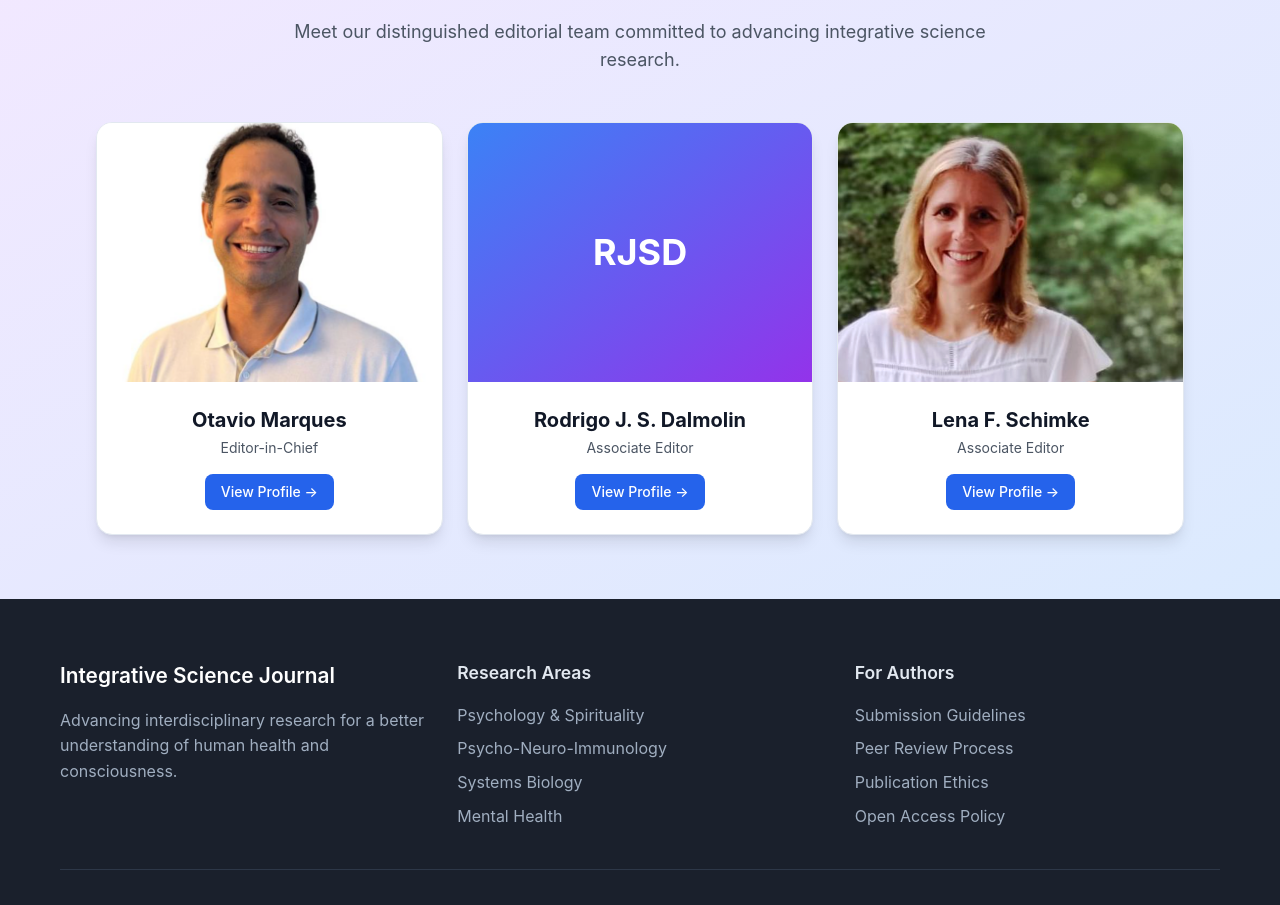
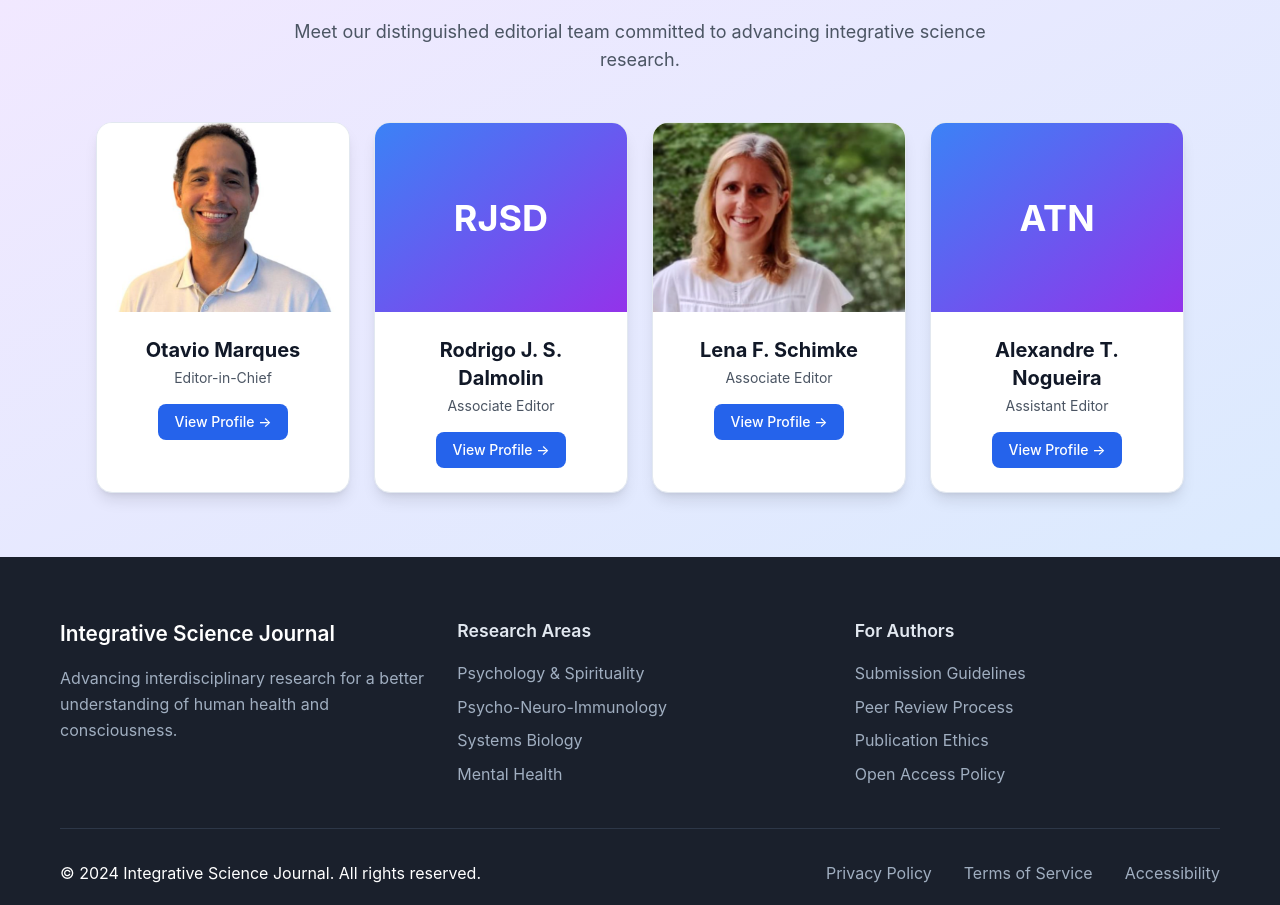
Before and after one commit to Integrative-Sciences/website, a React (Create React App) app: page / in a window 1280 px wide. Shown: the part 3200-4105 px from the top of the page. Built offline with nearby package versions, Linux system fonts and the light colour scheme.

Commit message:
Feat(router): Implement editor profile routes
Adds react-router-dom for navigation
Creates routes for editor profiles with dynamic URLs
Filters bios to remove incomplete entries

```diff
--- a/package.json
+++ b/package.json
@@ -15,12 +15,14 @@
     "@types/node": "^16.18.126",
     "@types/react": "^19.1.12",
     "@types/react-dom": "^19.1.9",
+    "@types/react-router-dom": "^5.3.3",
     "class-variance-authority": "^0.7.1",
     "clsx": "^2.1.1",
     "lucide-react": "^0.544.0",
     "react": "^19.1.1",
     "react-dom": "^19.1.1",
     "react-icons": "^5.5.0",
+    "react-router-dom": "^7.9.3",
     "react-scripts": "5.0.1",
     "tailwind-merge": "^3.3.1",
     "tailwindcss": "^3.4.17",
--- a/src/App.tsx
+++ b/src/App.tsx
@@ -1,4 +1,5 @@
 import React from 'react';
+import { BrowserRouter as Router, Routes, Route } from 'react-router-dom';
 import './App.css';
 import Header from './components/Header';
 import Hero from './components/Hero';
@@ -7,16 +8,29 @@ import About from './components/About';
 import Editors from './components/Editors';
 import Footer from './components/Footer';
 
-function App() {
+function HomePage() {
   return (
-    <div className="App">
-      <Header />
+    <>
       <Hero />
       <Topics />
       <About />
       <Editors />
-      <Footer />
-    </div>
+    </>
+  );
+}
+
+function App() {
+  return (
+    <Router>
+      <div className="App">
+        <Header />
+        <Routes>
+          <Route path="/" element={<HomePage />} />
+          <Route path="/editors/:editorPath" element={<Editors />} />
+        </Routes>
+        <Footer />
+      </div>
+    </Router>
   );
 }
 
--- a/src/bios.ts
+++ b/src/bios.ts
@@ -10,20 +10,31 @@ export const bios = [
         "name": "Otavio Marques",
         "title": "Editor-in-Chief",
         "bio": "Otávio Cabral-Marques is a scientist in immunology and psychology whose research advances integrative, systems-level approaches to human health. He is Professor of Molecular Medicine in the Department of Internal Medicine at the University of São Paulo's School of Medicine (FM-USP) and a researcher at the D'Or Institute for Research and Education (IDOR). His work brings together psychoneuroimmunology, multi-omics and network science to elucidate immune responses and molecular mechanisms across psychiatry, infection, autoimmunity and cancer. Trained in both Biology and Psychology, Cabral-Marques earned his MSc and PhD in Immunology at USP, with doctoral research at the University of Washington School of Medicine and Seattle Children's Research Institute, followed by postdoctoral fellowships in Brazil and Germany (Universities of Lübeck and Freiburg). As editor, he champions rigorous interdisciplinary science, fostering discoveries that connect molecules, circuits and behavior with clinical relevance.",
-        "image": otavioImage
+        "image": otavioImage,
+        "path": "otavio"
     },
     {
         "id": 2,
         "name": "Rodrigo J. S. Dalmolin",
         "title": "Associate Editor",
         "bio": "Rodrigo J. S. Dalmolin is an Associate Professor at the Federal University of Rio Grande do Norte (UFRN), where he coordinates the Graduate Program in Bioinformatics (PPG-Bioinfo) and leads the Dalmolin Systems Biology Group (BioME-IMD). He holds a PhD in Biochemistry from the Federal University of Rio Grande do Sul, where he also completed his MSc and BSc in Biological Sciences. His research focuses on bioinformatics, systems biology, regulatory networks, and transcriptomics, with applications to complex diseases, cancer, and evolutionary biology. He has developed computational tools and pipelines widely used in omics analyses. He has extensive experience in graduate education, research coordination, and scientific leadership, serving on evaluation committees, editorial boards, and scientific societies. He is currently a member of the Director Board of the Brazilian Society of Genetics (SBG).",
-        "image": null
+        "image": null,
+        "path": "rodrigo"
     },
     {
         "id": 3,
         "name": "Lena F. Schimke",
         "title": "Associate Editor",
         "bio": "Lena F. Schimke holds a medical degree and a PhD in Medicine from the Ludwig Maximilian University of Munich (2011), followed by residency training in Immunology and Rheumatology at the University of Lübeck and the University of Freiburg (2015–2019). She completed two postdoctoral fellowships at the Institute of Biomedical Sciences of the University of São Paulo (2011–2015; 2019–2024), focusing on infectious diseases, inborn errors of immunity, and systems biology. Her research integrates high-throughput data analysis, bioinformatics, and systems immunology to elucidate molecular mechanisms underlying chronic infectious and autoimmune diseases. She has been awarded research funding from several leading national and international agencies, including the European Society for Immunodeficiencies (ESID), the Latin American Society for Immunodeficiencies (LASID), Dimension Sciences, the Clinical Scientist program of the University of Lübeck, the São Paulo Research Foundation (FAPESP), and the National Council for Scientific and Technological Development (CNPq). In addition to her academic trajectory, she practices as a clinician and rheumatologist in specialized medical centers.",
-        "image": lenaImage
+        "image": lenaImage,
+        "path": "lena"
+    },
+    {
+        "id": 4,
+        "name": "Alexandre T. Nogueira",
+        "title": "Assistant Editor",
+        "bio": "Alexandre T. Nogueira is a Brazilian computer engineer",
+        "path": "alex",
+        "image": null
     }
 ]
--- a/src/components/Editors.tsx
+++ b/src/components/Editors.tsx
@@ -1,4 +1,5 @@
-import React, { useState } from 'react';
+import React, { useState, useEffect } from 'react';
+import { useParams, useNavigate, useLocation } from 'react-router-dom';
 import { bios } from '../bios';
 import { Card, CardContent } from './ui/card';
 import { Dialog, DialogContent, DialogHeader, DialogTitle, DialogDescription } from './ui/dialog';
@@ -6,18 +7,45 @@ import { Dialog, DialogContent, DialogHeader, DialogTitle, DialogDescription } f
 interface Editor {
   id: number;
   name: string;
-  title: string;
-  bio: string;
-  image: string | null;
+  title?: string;
+  bio?: string;
+  image?: string | null;
+  path?: string;
 }
 
 const Editors: React.FC = () => {
+  const { editorPath } = useParams<{ editorPath: string }>();
+  const navigate = useNavigate();
+  const location = useLocation();
   const [selectedEditor, setSelectedEditor] = useState<Editor | null>(null);
   const [isModalOpen, setIsModalOpen] = useState(false);
 
+  // Filter out incomplete entries
+  const completeEditors = bios.filter(bio => bio.title && bio.bio && bio.path);
+
+  // Check if we're on an editor page based on URL
+  useEffect(() => {
+    if (editorPath) {
+      const editor = completeEditors.find(bio => bio.path === editorPath);
+      if (editor) {
+        setSelectedEditor(editor);
+        setIsModalOpen(true);
+      } else {
+        // If editor not found, redirect to home
+        navigate('/', { replace: true });
+      }
+    } else {
+      setSelectedEditor(null);
+      setIsModalOpen(false);
+    }
+  }, [editorPath, navigate, completeEditors]);
+
   const handleViewProfile = (editor: Editor) => {
-    setSelectedEditor(editor);
-    setIsModalOpen(true);
+    navigate(`/editors/${editor.path}`);
+  };
+
+  const handleCloseModal = () => {
+    navigate('/', { replace: true });
   };
 
   return (
@@ -32,7 +60,7 @@ const Editors: React.FC = () => {
           </div>
 
           <div className="flex flex-col lg:flex-row gap-6 justify-center items-stretch">
-            {bios.map((editor, index) => (
+            {completeEditors.map((editor, index) => (
               <Card
                 key={index}
                 className="flex-1 max-w-sm mx-auto lg:mx-0 bg-white rounded-2xl overflow-hidden shadow-lg hover:shadow-xl transition-all duration-300 transform hover:-translate-y-1"
@@ -72,7 +100,7 @@ const Editors: React.FC = () => {
         </div>
       </section>
 
-      <Dialog open={isModalOpen} onOpenChange={setIsModalOpen}>
+      <Dialog open={isModalOpen} onOpenChange={handleCloseModal}>
         <DialogContent className="max-w-2xl max-h-[80vh] overflow-y-auto">
           {selectedEditor && (
             <>
```
Also changed, not shown: 1 other file (tests, documents, lock files or other folders).
